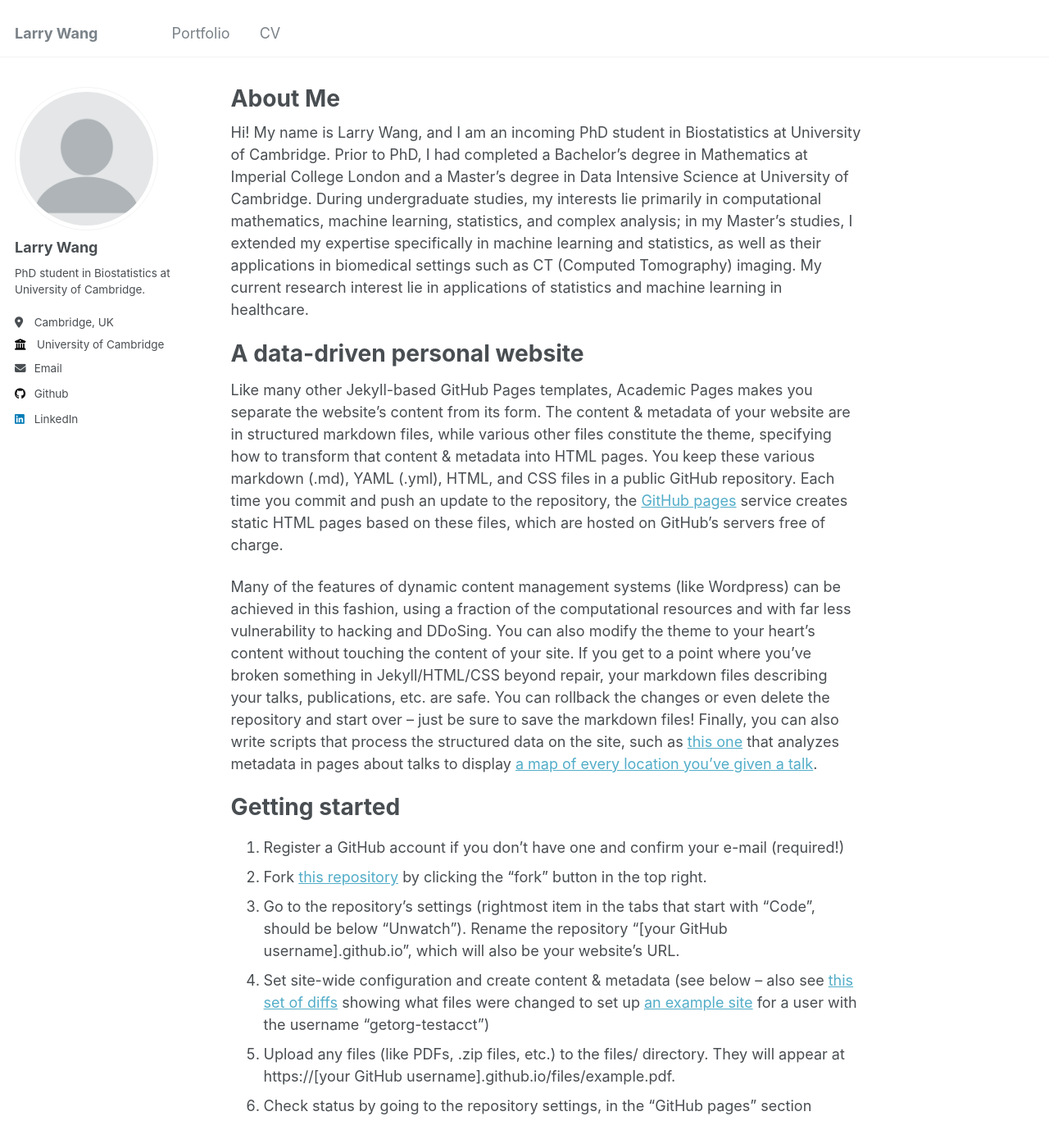
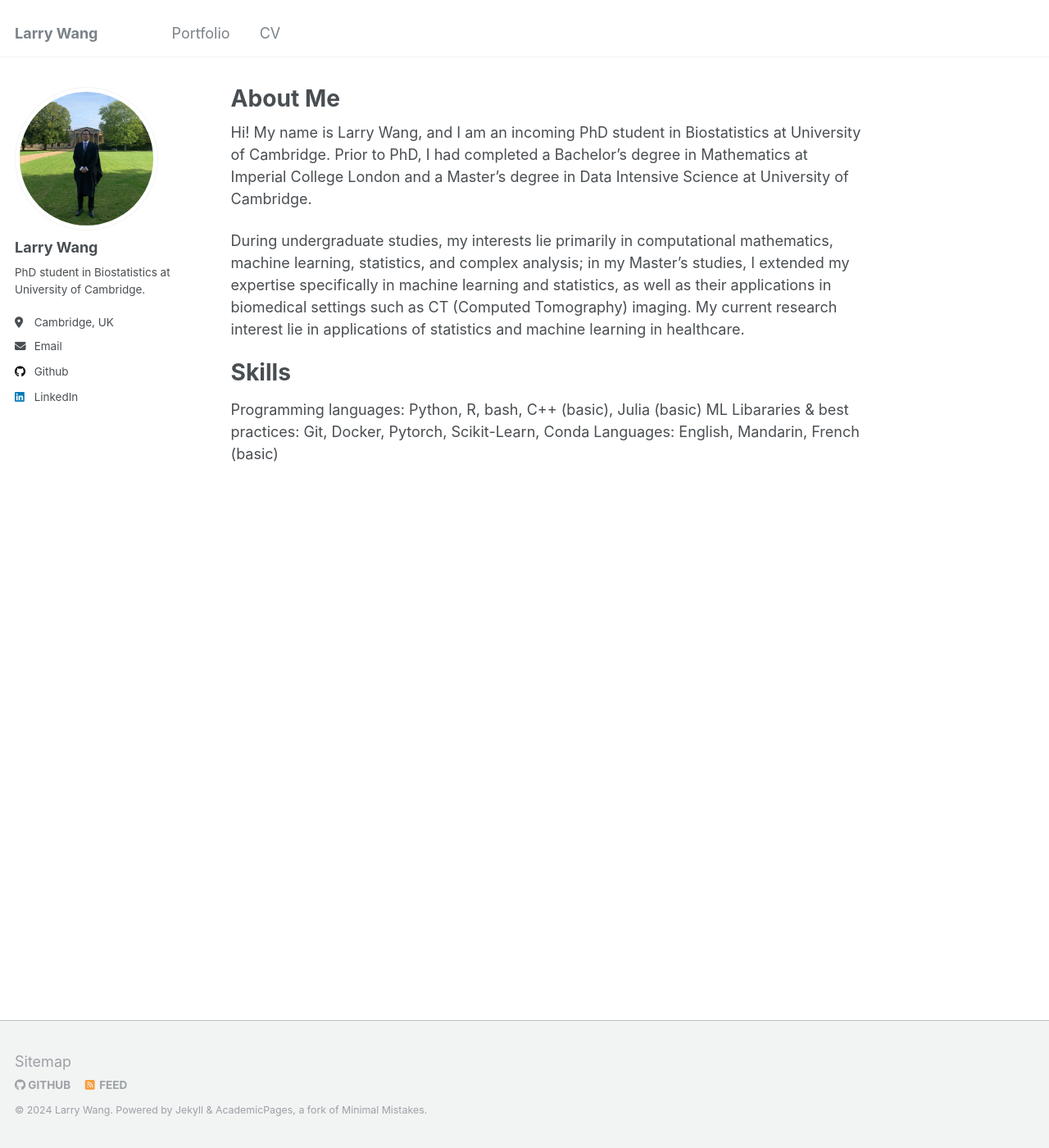
Before and after one commit to LarryWang29/LarryWang29.github.io, a Jekyll site: the page built from _pages/about.md, in a window 1280 px wide and 1400 px high. Shown: the whole window at 82% size. Built offline with Jekyll 4.4.1, drawn with Linux system fonts in a browser that asks for light colours; some of the changed text lies outside the part shown.

```diff
--- a/_config.yml
+++ b/_config.yml
@@ -26,7 +26,7 @@ author:
   pronouns         : # example: "she/her"
   bio              : "PhD student in Biostatistics at University of Cambridge."
   location         : "Cambridge, UK"
-  employer         : "University of Cambridge"
+  # employer         : "University of Cambridge"
   uri              : # URL
   email            : "dw661@cam.ac.uk"
 
--- a/_pages/about.md
+++ b/_pages/about.md
@@ -7,9 +7,17 @@ redirect_from:
   - /about.html
 ---
 
-Hi! My name is Larry Wang, and I am an incoming PhD student in Biostatistics at University of Cambridge. Prior to PhD, I had completed a Bachelor's degree in Mathematics at Imperial College London and a Master's degree in Data Intensive Science at University of Cambridge. During undergraduate studies, my interests lie primarily in computational mathematics, machine learning, statistics, and complex analysis; in my Master's studies, I extended my expertise specifically in machine learning and statistics, as well as their applications in biomedical settings such as CT (Computed Tomography) imaging. My current research interest lie in applications of statistics and machine learning in healthcare.
+Hi! My name is Larry Wang, and I am an incoming PhD student in Biostatistics at University of Cambridge. Prior to PhD, I had completed a Bachelor's degree in Mathematics at Imperial College London and a Master's degree in Data Intensive Science at University of Cambridge.
 
-A data-driven personal website
+During undergraduate studies, my interests lie primarily in computational mathematics, machine learning, statistics, and complex analysis; in my Master's studies, I extended my expertise specifically in machine learning and statistics, as well as their applications in biomedical settings such as CT (Computed Tomography) imaging. My current research interest lie in applications of statistics and machine learning in healthcare.
+
+Skills
+======
+Programming languages: Python, R, bash, C++ (basic), Julia (basic)
+ML Libararies & best practices: Git, Docker, Pytorch, Scikit-Learn, Conda
+Languages: English, Mandarin, French (basic)
+
+<!-- A data-driven personal website
 ======
 Like many other Jekyll-based GitHub Pages templates, Academic Pages makes you separate the website's content from its form. The content & metadata of your website are in structured markdown files, while various other files constitute the theme, specifying how to transform that content & metadata into HTML pages. You keep these various markdown (.md), YAML (.yml), HTML, and CSS files in a public GitHub repository. Each time you commit and push an update to the repository, the [GitHub pages](https://pages.github.com/) service creates static HTML pages based on these files, which are hosted on GitHub's servers free of charge.
 
@@ -46,4 +54,4 @@ Example: editing a markdown file for a talk
 
 For more info
 ------
-More info about configuring Academic Pages can be found in [the guide](https://academicpages.github.io/markdown/). The [guides for the Minimal Mistakes theme](https://mmistakes.github.io/minimal-mistakes/docs/configuration/) (which this theme was forked from) might also be helpful.
+More info about configuring Academic Pages can be found in [the guide](https://academicpages.github.io/markdown/). The [guides for the Minimal Mistakes theme](https://mmistakes.github.io/minimal-mistakes/docs/configuration/) (which this theme was forked from) might also be helpful. -->
```
Also changed, not shown: _pages/cv.md (+3 -3 lines), images/profile.png.
